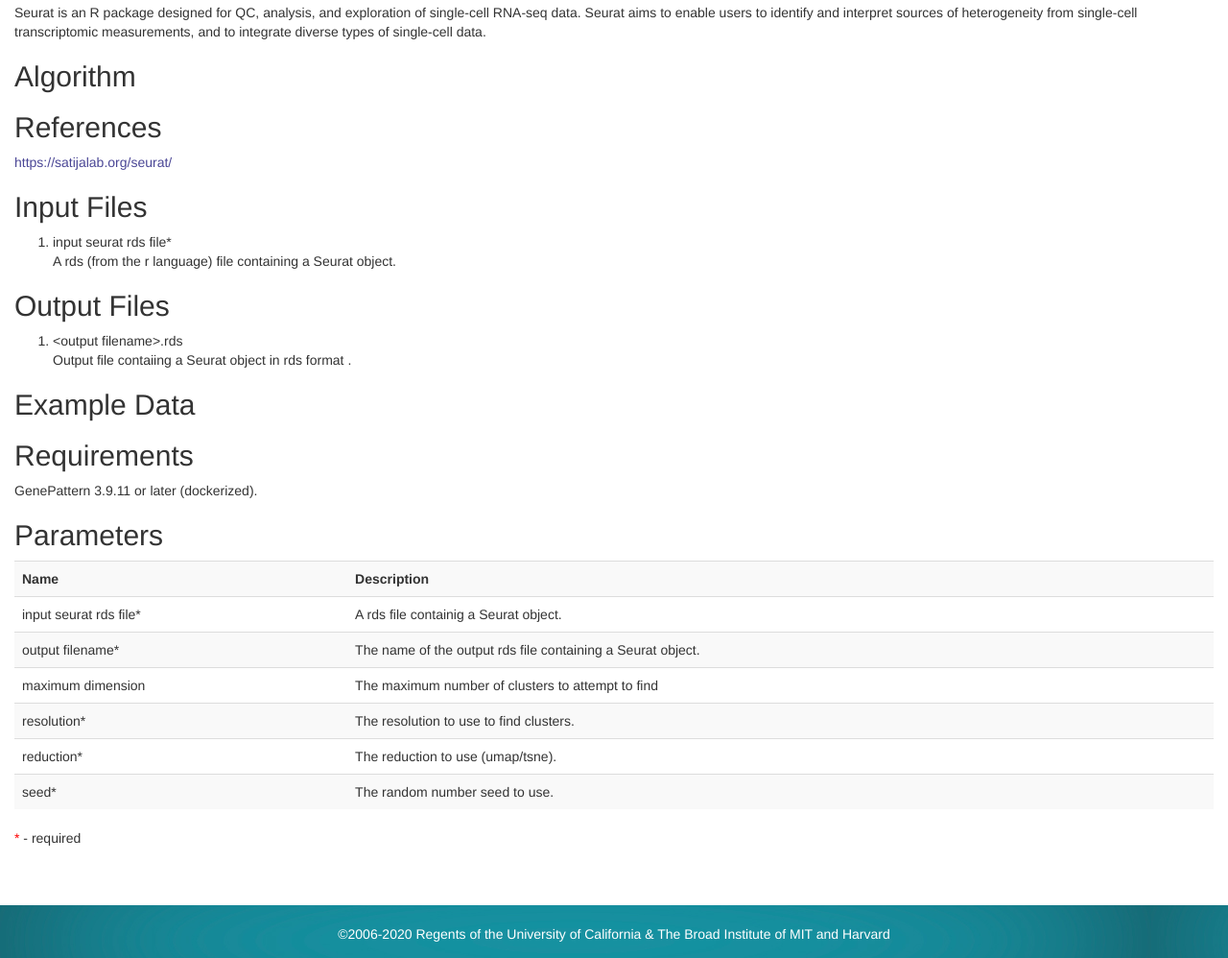
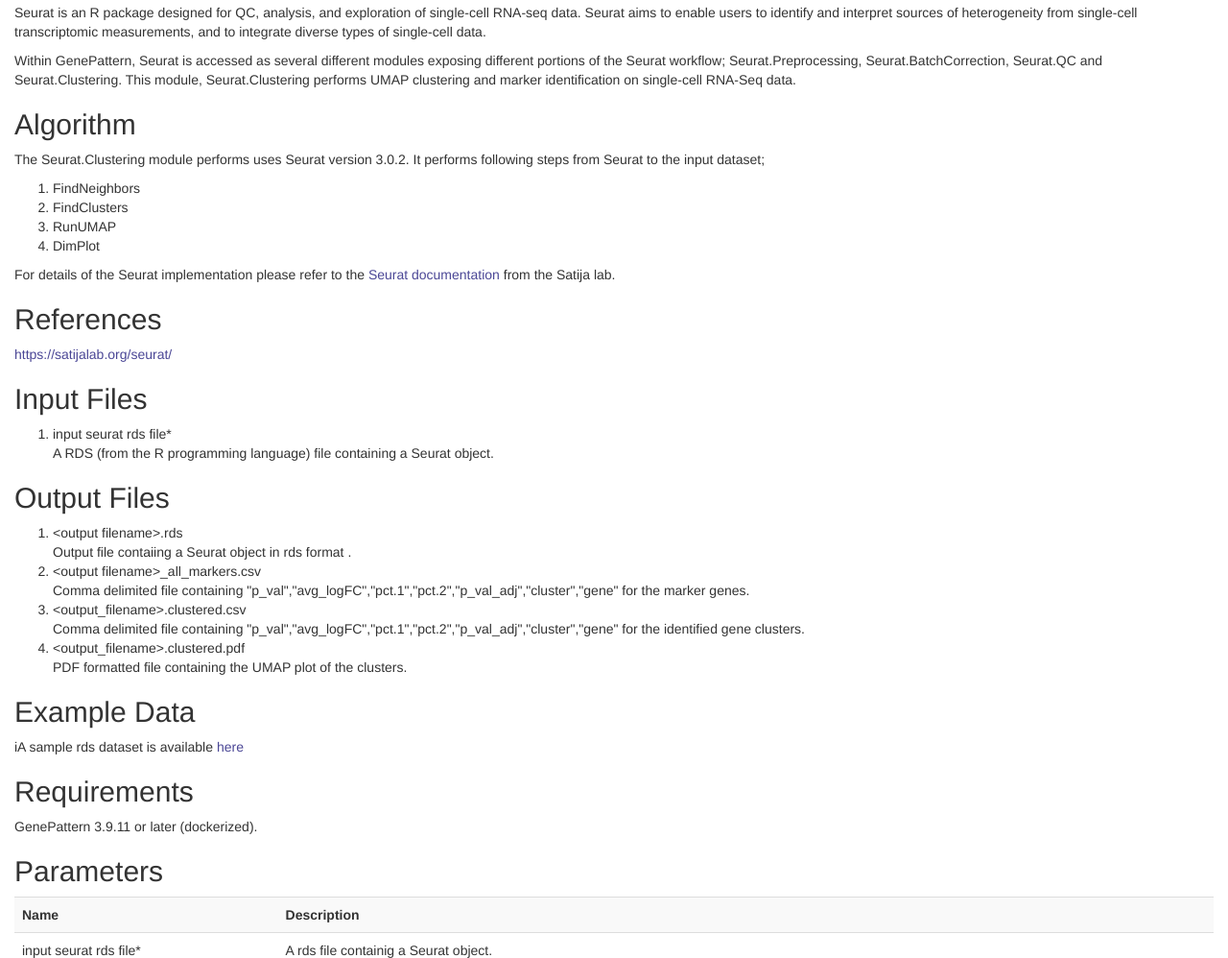
Before and after one commit to genepattern/seurat-clustering, a plain HTML site: page docs/index.html in a window 1280 px wide. Shown: the part 379-1377 px from the top of the page at 96% size. Drawn offline with Linux system fonts and the light colour scheme.

Commit message:
Update doc with some details

```diff
--- a/docs/index.html
+++ b/docs/index.html
@@ -18,7 +18,7 @@
 			<div class="row">
 				<div class="col-md-12">
 			        <h4><img src="./assets/gplogo.png"/>Module Documentation</h4>
-                                <h1><big>SeuratClustering</big></h1>
+                                <h1><big>Seurat.Clustering</big></h1>
 				</div>
 			</div>
 		</div>
@@ -45,9 +45,18 @@
 <h2>Introduction</h2>
 
 <p>Seurat is an R package designed for QC, analysis, and exploration of single-cell RNA-seq data. Seurat aims to enable users to identify and interpret sources of heterogeneity from single-cell transcriptomic measurements, and to integrate diverse types of single-cell data.</p>
-
+<p>
+Within GenePattern, Seurat is accessed as several different modules exposing different portions of the Seurat workflow;  Seurat.Preprocessing, Seurat.BatchCorrection, Seurat.QC and Seurat.Clustering.  This module, Seurat.Clustering performs UMAP clustering and marker identification on single-cell RNA-Seq data.
+</p>
 <h2>Algorithm</h2>
-<p>
+<p> The Seurat.Clustering module performs uses Seurat version 3.0.2.  It performs following steps from Seurat to the input dataset;
+<ol>
+<li>FindNeighbors</li>
+<li>FindClusters</li>
+<li>RunUMAP</li>
+<li>DimPlot</li>
+</ol>
+For details of the Seurat implementation please refer to the <a href="https://satijalab.org/seurat/">Seurat documentation</a> from the Satija lab.
 </p>
 
 
@@ -58,7 +67,7 @@
 
 <ol>
 	<li> input seurat rds file*<br>
- A rds (from the r language) file containing a Seurat object.</li>
+ A RDS (from the R programming language) file containing a Seurat object.</li>
 </ol>
 
 <h2>Output Files</h2>
@@ -66,11 +75,16 @@
 <ol>
 	<li>&lt;output filename&gt;.rds<br/>
 	Output file contaiing a Seurat object in rds format .</li>
-
+        <li>&lt;output filename&gt;_all_markers.csv<br/>
+        Comma delimited file containing "p_val","avg_logFC","pct.1","pct.2","p_val_adj","cluster","gene" for the marker genes.</li>
+        <li>&lt;output_filename&gt;.clustered.csv<br/>
+        Comma delimited file containing "p_val","avg_logFC","pct.1","pct.2","p_val_adj","cluster","gene" for the identified gene clusters.</li>
+        <li>&lt;output_filename&gt;.clustered.pdf<br/>
+        PDF formatted file containing the UMAP plot of the clusters.</li>
 </ol>
 
 <h2>Example Data</h2>
-
+<p>iA sample rds dataset is available <a href="https://datasets.genepattern.org/data/Carter-Fraley/mat_notRegressed.rds">here</a></p>
 
 <h2>Requirements</h2>
 
@@ -107,7 +121,7 @@
 
                <tr>
                         <td>reduction*</td>
-                        <td>The reduction to use (umap/tsne).</td>
+                        <td>The reduction to use (UMAP). Other reductions (e.g. TSNE) may be added later.</td>
                 </tr>
              <tr>
                         <td>seed*</td>
@@ -124,7 +138,7 @@
 
 	</div>
 	<footer class="container fluid gp-footer">
-	<div class="fluid text-center">©2006-2020 Regents of the University of California &amp; The Broad Institute of MIT and Harvard</div>
+	<div class="fluid text-center">©2006-2021 Regents of the University of California &amp; The Broad Institute of MIT and Harvard</div>
 </footer>
 
 
```
